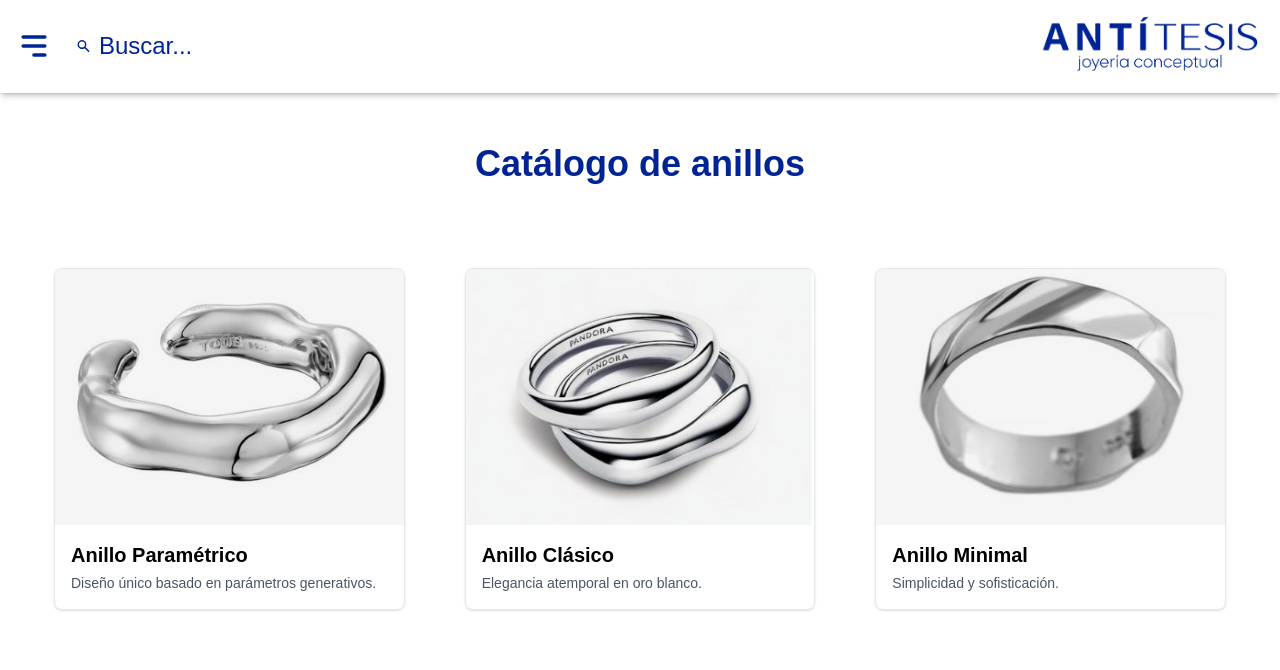
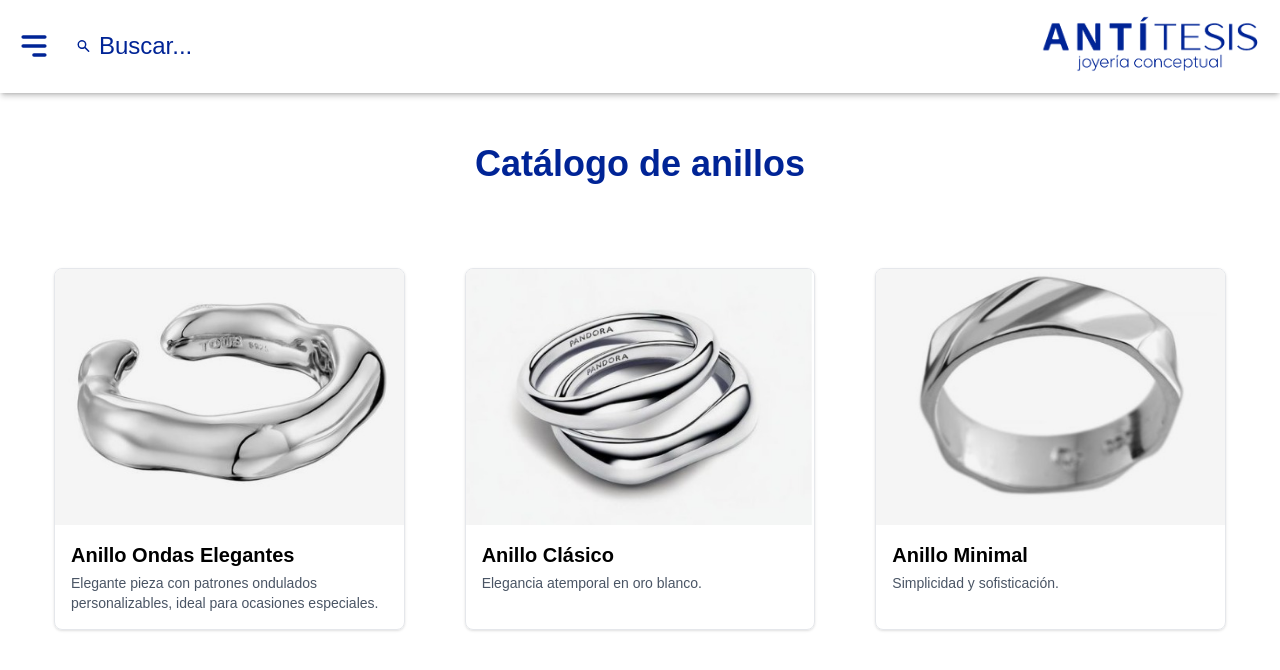
Before and after one commit to galioax02/Ant-tesis, a Next.js app in the folder antitesis/: page /products/anillos in a window 1280 px wide. Shown: the top 670 px of the page. Built offline with nearby package versions, Linux system fonts and the light colour scheme.

Commit message:
Correcion de typos

```diff
--- a/antitesis/src/app/products/[category]/[id]/page.tsx
+++ b/antitesis/src/app/products/[category]/[id]/page.tsx
@@ -31,7 +31,10 @@ export default async function ProductDetail(
           alt={producto.nombre}
           width={500}
           height={500}
-          className="rounded-lg shadow-[0_4px_12px_rgba(0,0,0,0.5)] object-cover max-h-[500px]"
+          className={producto.categoria === "anillos"
+                ? "rounded-lg shadow-[0_4px_12px_rgba(0,0,0,0.5)] object-center object-cover max-h-[500px]"
+                :"rounded-lg shadow-[0_4px_12px_rgba(0,0,0,0.5)] object-bottom object-cover max-h-[500px]"}
+
         />
       </div>
       <div className="w-full md:w-1/2 flex flex-col justify-center">
--- a/antitesis/src/components/Navbar.tsx
+++ b/antitesis/src/components/Navbar.tsx
@@ -64,7 +64,7 @@ export default function Navbar() {
               <Link href="/products/dijes">Dijes</Link>
             </li>
             <li>
-              <Link href="/viewer">Joyería Paramétrico</Link>
+              <Link href="/viewer">Joyería Paramétrica</Link>
             </li>
           </ul>
         </div>
--- a/antitesis/src/components/ProductShowcase.tsx
+++ /dev/null
@@ -1,126 +0,0 @@
-"use client";
-
-import { useState } from "react";
-import Link from "next/link";
-import Image from "next/image"
-
-const productos = [
-  {
-    id: "anillo-1",
-    nombre: "Anillo Paramétrico",
-    categoria: "anillos",
-    descripcion: "Diseño único basado en parámetros generativos.",
-    imagen: "/placeholders/anillo1.jpg",
-  },
-  {
-    id: "anillo-2",
-    nombre: "Anillo Clásico",
-    categoria: "anillos",
-    descripcion: "Elegancia atemporal en oro blanco.",
-    imagen: "/placeholders/anillo2.jpg",
-  },
-  {
-    id: "anillo-3",
-    nombre: "Anillo Minimal",
-    categoria: "anillos",
-    descripcion: "Simplicidad y sofisticación.",
-    imagen: "/placeholders/anillo3.jpg",
-  },
-  {
-    id: "dije-1",
-    nombre: "Dije Estelar",
-    categoria: "dijes",
-    descripcion: "Inspirado en constelaciones antiguas.",
-    imagen: "/placeholders/dije1.jpg",
-  },
-  {
-    id: "dije-2",
-    nombre: "Dije Corazón",
-    categoria: "dijes",
-    descripcion: "Un símbolo eterno del amor.",
-    imagen: "/placeholders/dije2.jpg",
-  },
-  {
-    id: "dije-3",
-    nombre: "Dije Geométrico",
-    categoria: "dijes",
-    descripcion: "Formas limpias y modernas.",
-    imagen: "/placeholders/dije1.jpg",
-  },
-];
-
-export default function ProductShowcase() {
-  const [filtro, setFiltro] = useState("todos");
-  const [busqueda, setBusqueda] = useState("");
-
-  const productosFiltrados = productos.filter((p) => {
-    const coincideCategoria = filtro === "todos" || p.categoria === filtro;
-    const coincideBusqueda = p.nombre
-      .toLowerCase()
-      .includes(busqueda.toLowerCase());
-    return coincideCategoria && coincideBusqueda;
-  });
-
-  return (
-    <div className="p-6 max-w-screen-xl bg-white mx-auto h-250">
-      <h1 className="text-4xl mt-25 text-[#002496] font-bold mb-6 text-center">
-        Catálogo de Productos
-      </h1>
-
-      <div className="flex flex-col md:flex-row gap-8">
-        <div className="text-black w-full md:w-1/4 flex flex-col gap-4">
-          <input
-            type="text"
-            placeholder="Buscar por nombre..."
-            className="px-4 py-2 rounded-md border border-gray-300"
-            value={busqueda}
-            onChange={(e) => setBusqueda(e.target.value)}
-          />
-
-          <div className="flex md:flex-col gap-2">
-            {["todos", "anillos", "dijes"].map((cat) => (
-              <button
-                key={cat}
-                className={`px-4 py-2 rounded-lg border transition ${
-                  filtro === cat
-                    ? "bg-[#002496] text-white"
-                    : "bg-white text-black border-black"
-                }`}
-                onClick={() => setFiltro(cat)}
-              >
-                {cat.charAt(0).toUpperCase() + cat.slice(1)}
-              </button>
-            ))}
-          </div>
-        </div>
-
-        {/* Galería */}
-        <div className="w-full md:w-3/4 grid grid-cols-1 sm:grid-cols-2 lg:grid-cols-3 gap-8">
-          {productosFiltrados.map((producto) => (
-            <Link
-              key={producto.id}
-              href={`${producto.id == "anillo-1" ? "/configurator" : `/products/${producto.id}`}`}
-              className="block border border-gray-200 rounded-lg overflow-hidden shadow-sm hover:shadow-md transition"
-            >
-              <Image
-                src={producto.imagen}
-                alt={producto.nombre}
-                className={`w-full h-64 object-cover ${
-                  producto.categoria === "dijes"
-                    ? "object-bottom"
-                    : "object-center"
-                }`}
-              />
-              <div className="p-4">
-                <h2 className="text-xl text-black font-semibold mb-1">
-                  {producto.nombre}
-                </h2>
-                <p className="text-sm text-gray-600">{producto.descripcion}</p>
-              </div>
-            </Link>
-          ))}
-        </div>
-      </div>
-    </div>
-  );
-}
--- a/antitesis/src/components/ViewerTry.tsx
+++ b/antitesis/src/components/ViewerTry.tsx
@@ -101,7 +101,7 @@ const ShapeDiverViewer = () => {
         <canvas
           ref={canvasRef}
           style={{  display: "block" }}
-          className="rounded-lg shadow-[0_4px_12px_rgba(0,0,0,0.5)] object-cover max-h-[500px]"
+          className="rounded-lg shadow-[0_4px_12px_rgba(0,0,0,0.5)] object-cover min-h-[300px] max-h-[500px]"
         />
       </div>
 
--- a/antitesis/src/lib/products.ts
+++ b/antitesis/src/lib/products.ts
@@ -2,9 +2,9 @@
 export const productos = [
   {
     id: "anillo-1",
-    nombre: "Anillo Paramétrico",
-    categoria: "anillos",
-    descripcion: "Diseño único basado en parámetros generativos.",
+    nombre: "Anillo Ondas Elegantes",
+  categoria: "anillos",
+  descripcion: "Elegante pieza con patrones ondulados personalizables, ideal para ocasiones especiales.",
     imagen: "/placeholders/anillo1.jpg",
   },
   {
```
